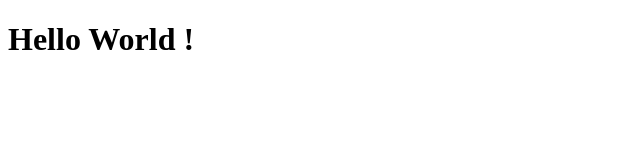
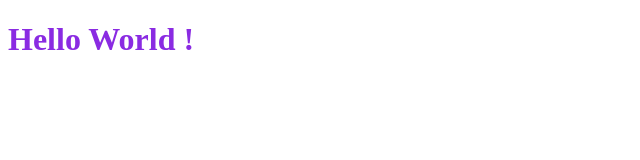
Before and after one commit to Sm-Faheem/git-learn, a plain HTML site: page index.html in a window 1280 px wide. Shown: the whole page, without its empty margins (0-640 px from the left). Drawn offline with Linux system fonts and the light colour scheme.

Commit message:
adding stylesheet

```diff
--- /dev/null
+++ b/css/style.css
@@ -0,0 +1,3 @@
+body {
+    color: blueviolet;
+}
--- a/index.html
+++ b/index.html
@@ -4,6 +4,7 @@
     <meta charset="UTF-8">
     <meta http-equiv="X-UA-Compatible" content="IE=edge">
     <meta name="viewport" content="width=device-width, initial-scale=1.0">
+    <link rel="stylesheet" href="css/style.css">
     <title>Document</title>
 </head>
 <body>
```
